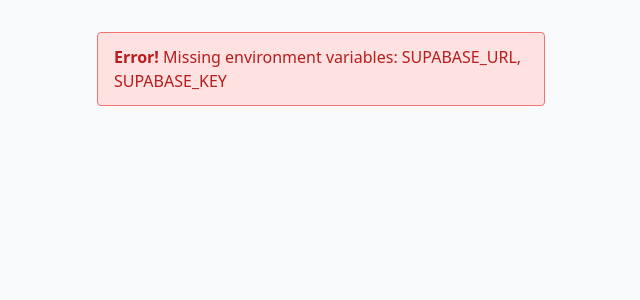
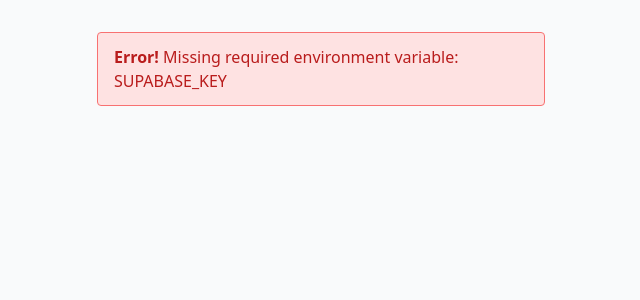
Before and after one commit to silikoun/panel, a PHP site: page / in a window 1280 px wide. Shown: the top 300 px of the page, without its empty margins (319-959 px from the left). Run offline with PHP 8.4, Linux system fonts and the light colour scheme; the visitor is signed in with stand-in values (Sample User, id 1).

Commit message:
Simplify environment variable handling and hardcode Supabase URL

```diff
--- a/index.php
+++ b/index.php
@@ -11,22 +11,12 @@
 error_log("All getenv variables:");
 error_log(print_r(getenv(), true));
 
-// Try different case variations for environment variables
-$supabaseUrl = $_SERVER['SUPABASE_URL'] ?? $_SERVER['supabase_url'] ??
-               getenv('SUPABASE_URL') ?? getenv('supabase_url') ??
-               'https://kgqwiwjayaydewyuygxt.supabase.co'; // Fallback to known URL
-
-$supabaseKey = $_SERVER['SUPABASE_KEY'] ?? $_SERVER['supabase_key'] ??
-               getenv('SUPABASE_KEY') ?? getenv('supabase_key') ?? '';
-
-// Set in $_ENV for consistency
-$_ENV['SUPABASE_URL'] = $supabaseUrl;
-$_ENV['SUPABASE_KEY'] = $supabaseKey;
+// Set Supabase URL and Key
+$_ENV['SUPABASE_URL'] = 'https://kgqwiwjayaydewyuygxt.supabase.co';
+$_ENV['SUPABASE_KEY'] = $_SERVER['SUPABASE_KEY'] ?? getenv('SUPABASE_KEY') ?? '';
 
 // Log environment variables for debugging
-error_log("SUPABASE_URL (from _SERVER): " . ($_SERVER['SUPABASE_URL'] ?? 'not set'));
-error_log("SUPABASE_URL (from getenv): " . (getenv('SUPABASE_URL') ?: 'not set'));
-error_log("SUPABASE_URL (final): " . $_ENV['SUPABASE_URL']);
+error_log("SUPABASE_URL: " . $_ENV['SUPABASE_URL']);
 error_log("SUPABASE_KEY length: " . strlen($_ENV['SUPABASE_KEY']));
 
 // Only try to load .env if it exists
@@ -44,19 +34,10 @@
 $error = null;
 
 // Validate environment variables
-$missingVars = [];
-if (empty($_ENV['SUPABASE_URL'])) {
-    $missingVars[] = 'SUPABASE_URL';
-    error_log("Missing SUPABASE_URL - Using default: https://kgqwiwjayaydewyuygxt.supabase.co");
-}
 if (empty($_ENV['SUPABASE_KEY'])) {
-    $missingVars[] = 'SUPABASE_KEY';
-}
-
-if (!empty($missingVars)) {
-    error_log("Missing required environment variables: " . implode(', ', $missingVars));
+    error_log("Missing SUPABASE_KEY");
     $isInitialized = false;
-    $error = 'Missing environment variables: ' . implode(', ', $missingVars);
+    $error = 'Missing required environment variable: SUPABASE_KEY';
 } else {
     try {
         // Remove trailing slash from URL if present
```
Also changed, not shown: auth.php (+7 -26 lines).
